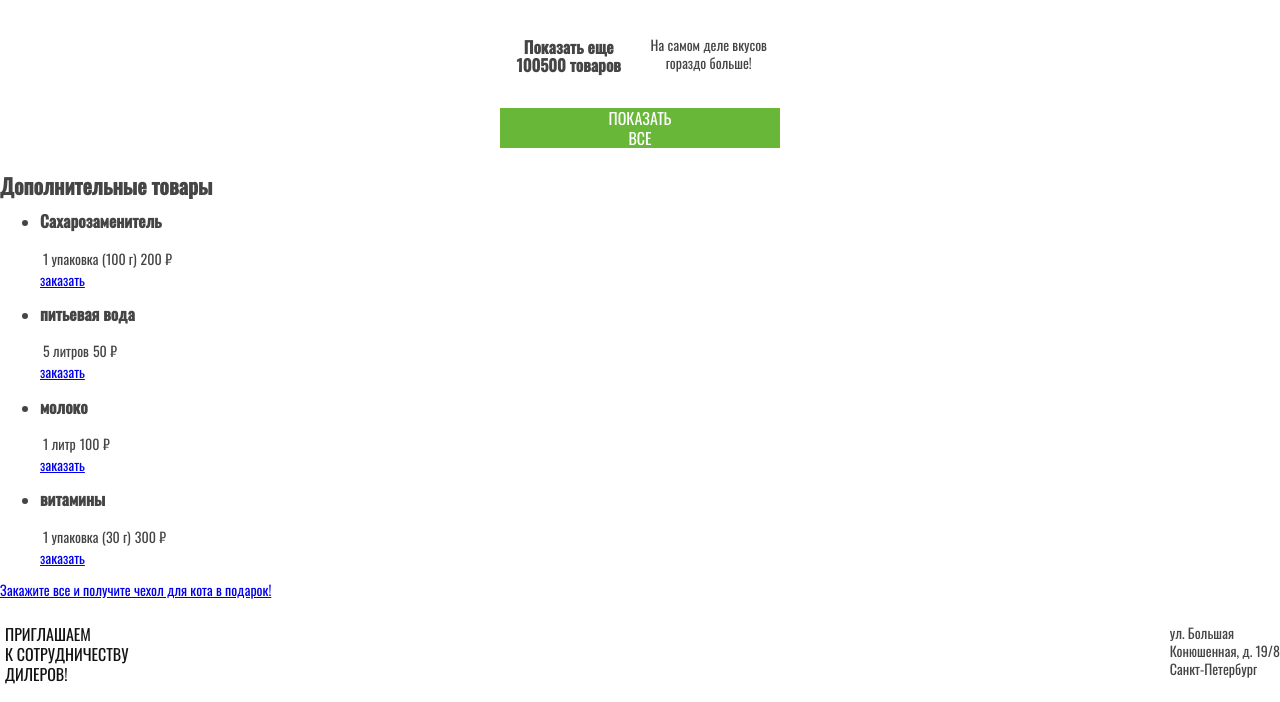
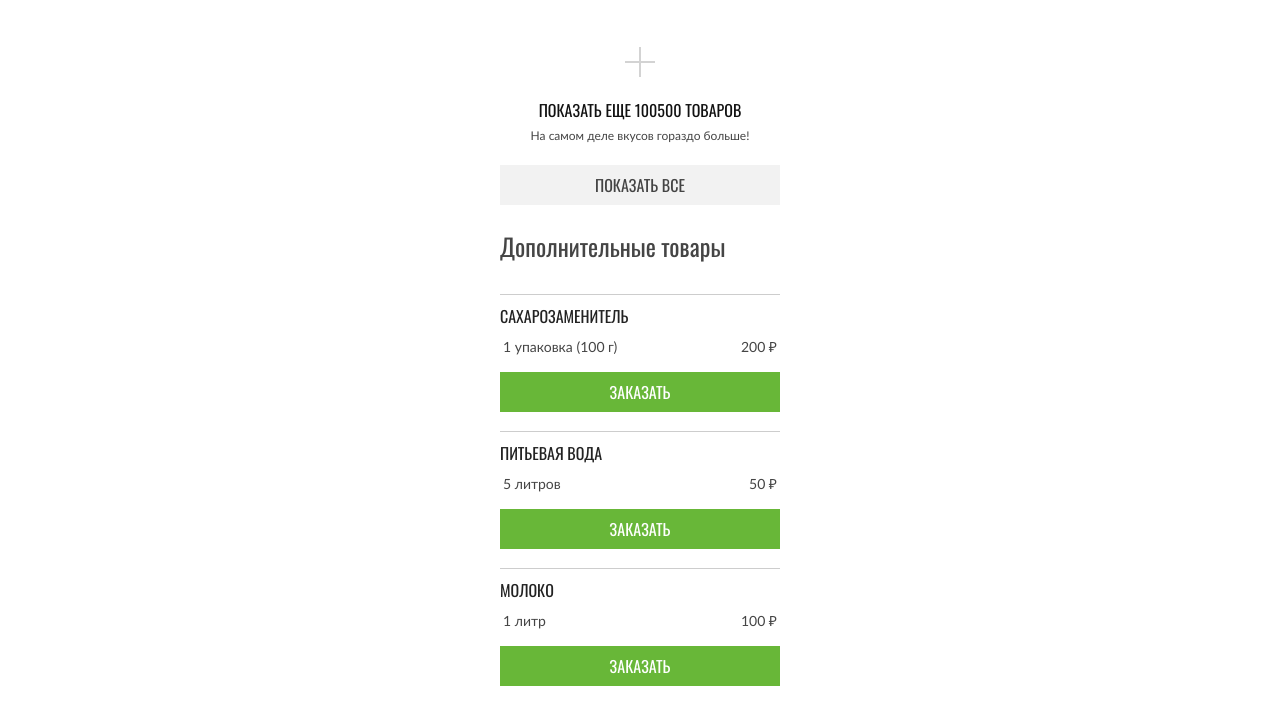
Before and after one commit to htmlacademy-adaptive/2448371-cat-energy-1, a website: page source/catalog.html in a window 1280 px wide. Shown: the part 1690-2392 px from the top of the page. Drawn offline with nearby package versions, Linux system fonts and the light colour scheme; files that its build step writes are made by us from their sources.

Commit message:
Верстка файла catalog.html

```diff
--- a/source/catalog.html
+++ b/source/catalog.html
@@ -308,18 +308,24 @@
             </div>
           </li>
           <li class="catalog__list-item product">
-            <div class="product__wrapper">
+            <div class="product__wrapper-more">
+              <svg class="product__more-add" width="30" height="30" viewBox="0 0 30 30" fill="currentColor" xmlns="http://www.w3.org/2000/svg">
+                <line x1="15" x2="15" y2="30" stroke="currentColor" stroke-width="2"/>
+                <line x1="30" y1="15" y2="15" stroke="currentColor" stroke-width="2"/>
+                </svg>
+
               <h3 class="product__more-title">Показать еще 100500 товаров</h3>
               <p class="product__more-text">На самом деле вкусов гораздо больше!</p>
             </div>
-            <div class="product__button-wrapper">
-              <a class="product__button" href="#">Показать все</a>
+            <div class="product__button-more">
+              <a class="product__button-more-text" href="#">Показать все</a>
             </div>
           </li>
         </ul>
       </div>
     </section>
     <section class="catalog-additional">
+      <div class="catalog-additional__container">
         <h2 class="catalog-additional__title">Дополнительные товары</h2>
         <ul class="catalog-additional__list">
           <li class="catalog-additional__item product-additional">
@@ -381,22 +387,41 @@
         </ul>
         <div class="catalog-additional__gift">
           <a class="catalog-additional__gift-img" href="#">
-          <span>Закажите все и получите чехол для кота в подарок!</span>
+            <svg class="catalog-additional__gift-svg" width="78" height="81" viewBox="0 0 78 81" fill="currentColor" xmlns="http://www.w3.org/2000/svg">
+              <path d="M64.0156 35.6325H14.031C12.2766 35.6325 10.8494 34.2144 10.8494 32.4709V22.9989C10.8494 21.2554 12.2766 19.8367 14.031 19.8367H64.0149C65.7687 19.8367 67.1953 21.2554 67.1953 22.9989V32.4715C67.1959 34.2144 65.7693 35.6325 64.0156 35.6325ZM14.031 22.2598C13.6276 22.2598 13.2869 22.5984 13.2869 22.9989V32.4715C13.2869 32.8786 13.6208 33.21 14.031 33.21H64.0149C64.4244 33.21 64.7578 32.8786 64.7578 32.4715V22.9989C64.7578 22.5978 64.4171 22.2598 64.0149 22.2598H14.031Z"/>
+              <path d="M57.0447 68.0821H20.999C17.6218 68.0821 14.8741 65.3512 14.8741 61.9933V34.421C14.8741 33.7523 15.4201 33.2095 16.0929 33.2095C16.7656 33.2095 17.3116 33.7523 17.3116 34.421V61.9933C17.3116 64.0148 18.9661 65.6589 20.999 65.6589H57.0447C59.077 65.6589 60.7308 64.0148 60.7308 61.9933V34.421C60.7308 33.7523 61.2768 33.2095 61.9496 33.2095C62.6223 33.2095 63.1683 33.7523 63.1683 34.421V61.9933C63.1683 65.3512 60.4213 68.0821 57.0447 68.0821Z"/>
+              <path d="M39.0225 68.0821C38.3498 68.0821 37.8038 67.5399 37.8038 66.8705V34.421C37.8038 33.7523 38.3498 33.2095 39.0225 33.2095C39.6953 33.2095 40.2413 33.7523 40.2413 34.421V66.8699C40.2413 67.5399 39.6959 68.0821 39.0225 68.0821Z"/>
+              <path d="M23.8113 22.2556C19.9966 20.2008 18.5731 15.4442 20.6383 11.6513C22.7022 7.86033 27.4864 6.44461 31.303 8.4958C37.117 11.6265 40.2565 20.3607 40.3869 20.7308L38.0877 21.5347C38.0585 21.4523 35.1256 13.31 30.1433 10.627C27.5078 9.21063 24.2062 10.1884 22.7821 12.8047C21.3567 15.4236 22.339 18.7069 24.9734 20.1251L23.8113 22.2556Z"/>
+              <path d="M54.2313 22.2556L53.071 20.1244C54.3477 19.4369 55.2782 18.2974 55.6926 16.9156C56.1063 15.5332 55.9534 14.0732 55.2617 12.8053C54.5719 11.5362 53.4263 10.6118 52.0363 10.2005C50.6457 9.78913 49.1783 9.94058 47.9023 10.6269C42.9201 13.3093 39.9871 21.4517 39.9579 21.5341L37.6587 20.7302C37.7891 20.3601 40.928 11.6259 46.7421 8.49578C48.5897 7.50109 50.7182 7.28179 52.7316 7.87788C54.7468 8.47337 56.4061 9.81397 57.4061 11.6513C58.4073 13.4881 58.6285 15.6029 58.0289 17.6062C57.4287 19.6089 56.0801 21.2597 54.2313 22.2556Z"/>
+              <path d="M61.9496 51.8567H16.0929C15.4201 51.8567 14.8741 51.3142 14.8741 50.6456C14.8741 49.9771 15.4201 49.4346 16.0929 49.4346H61.9496C62.6223 49.4346 63.1683 49.9771 63.1683 50.6456C63.1683 51.3142 62.6229 51.8567 61.9496 51.8567Z"/>
+            </svg>
+            <span class="catalog-additional__gift-img-text">Закажите все <br> и получите чехол для <br> кота в подарок!</span>
           </a>
         </div>
+      </div>
     </section>
-    <section class="contacts">
-      <div class="container">
-        <div class="contacts__info">
-          <h3 class="contacts__info-title">приглашаем <br>к сотрудничеству <br> дилеров!</h3>
-          <p class="contacts__info-text">ул. Большая<br> Конюшенная, д. 19/8 <br> Санкт-Петербург</p>
+    <section class="catalog-contacts">
+      <div class="catalog-contacts__container">
+        <div class="catalog-contacts__info">
+          <h3 class="catalog-contacts__info-title">приглашаем <br>к сотрудничеству <br> дилеров!</h3>
+          <p class="catalog-contacts__info-text">ул. Большая<br> Конюшенная, д. 19/8 <br> Санкт-Петербург</p>
         </div>
-        <div class="contacts__map"></div>
+      </div>
+    </section>
+    <section class="location">
+      <div class="location__wrapper" id="map">
+        <img class="location__img" src="./img/location.jpg" alt="Карта офиса">
+        <!-- <div style="position:relative;overflow:hidden;">
+          <a href="https://yandex.ru/maps/2/saint-petersburg/?utm_medium=mapframe&utm_source=maps" style="color:#eee;font-size:12px;position:absolute;top:0px;">Санкт‑Петербург</a>
+          <a href="https://yandex.ru/maps/2/saint-petersburg/house/bolshaya_konyushennaya_ulitsa_19_8/Z0kYdQVjSUYAQFtjfXVyeXpgZQ==/?ll=30.323036%2C59.938631&utm_medium=mapframe&utm_source=maps&z=17" style="color:#eee;font-size:12px;position:absolute;top:14px;">Большая Конюшенная улица, 19/8 — Яндекс Карты</a>
+          <iframe class="contacts__map-frame" src="https://yandex.ru/map-widget/v1/?ll=30.323036%2C59.938631&mode=search&ol=geo&ouri=ymapsbm1%3A%2F%2Fgeo%3Fdata%3DCgg1NzM5NDE4NBJh0KDQvtGB0YHQuNGPLCDQodCw0L3QutGCLdCf0LXRgtC10YDQsdGD0YDQsywg0JHQvtC70YzRiNCw0Y8g0JrQvtC90Y7RiNC10L3QvdCw0Y8g0YPQu9C40YbQsCwgMTkvOCIKDZaV8kEVKcFvQg%2C%2C&z=17" width="560" height="400" frameborder="1" allowfullscreen="true" style="position:relative;">
+          </iframe>
+        </div> -->
       </div>
     </section>
   </main>
   <footer class="footer">
-    <div class="container">
+    <div class="footer__container">
       <div class="footer__logo">
         <a href="index.html">
           <svg class="footer__logo-text" width="101" height="18" viewBox="0 0 101 18" fill="none" xmlns="http://www.w3.org/2000/svg">
--- /dev/null
+++ b/source/less/files/catalog-additional.less
@@ -0,0 +1,55 @@
+.catalog-additional {
+  width: 320px;
+  margin: 0 auto;
+}
+
+.catalog-additional__container {
+  padding-left: 20px;
+  padding-right: 20px;
+}
+
+.catalog-additional__title {
+  margin-top: 25px;
+  padding-bottom: 36px;
+  margin-bottom: 0;
+  font-size: 24px;
+  line-height: 100%;
+  font-weight: 400;
+}
+
+.catalog-additional__list {
+  list-style: none;
+  margin: 0;
+  padding: 0;
+  margin-bottom: 35px;
+}
+
+.catalog-additional__gift {
+  height: 290px;
+}
+
+.catalog-additional__gift-img {
+  width: 280px;
+  height: 290px;
+  background-image: url("/img/gift-img.png");
+  background-size: 100%;
+  text-decoration: none;
+  color: #ffffff;
+  display: flex;
+  flex-direction: column;
+  align-items: center;
+}
+
+.catalog-additional__gift-svg {
+  color: #ffffff;
+  margin-top: 59px;
+  margin-bottom: 48px;
+}
+
+.catalog-additional__gift-img-text {
+  width: 161px;
+  font-weight: 400;
+  font-size: 16px;
+  line-height: 125%;
+  text-align: center;
+}
--- /dev/null
+++ b/source/less/files/catalog-contacts.less
@@ -0,0 +1,33 @@
+.catalog-contacts {
+  background-color: #f2f2f2;
+}
+
+.catalog-contacts__container {
+  width: 320px;
+  margin: 0 auto;
+  padding-left: 20px;
+  padding-right: 20px;
+  box-sizing: border-box;
+}
+
+.catalog-contacts__info {
+  display: flex;
+  justify-content: space-between;
+  padding-top: 25px;
+  padding-bottom: 25px;
+}
+
+.catalog-contacts__info-title {
+  margin: 0;
+  font-weight: 400;
+  font-size: 16px;
+  line-height: 20px;
+  text-transform: uppercase;
+  color: #111111;
+  padding: 0 5px;
+  box-sizing: border-box;
+}
+
+.catalog-contacts__info-text {
+  margin: 0;
+}
--- a/source/less/files/catalog.less
+++ b/source/less/files/catalog.less
@@ -75,7 +75,7 @@
 }
 
 .product__button-wrapper {
-  padding: 6px 109px;
+  padding: 6px 15px;
   width: 280px;
   height: 40px;
   background-color: #68b738;
@@ -95,3 +95,55 @@
   color: #ffffff;
   text-decoration: none;
 }
+
+.product__wrapper-more {
+  display: flex;
+  flex-direction: column;
+  text-align: center;
+}
+
+.product__more-title {
+  font-size: 16px;
+  line-height: 125%;
+  text-transform: uppercase;
+  color: #111111;
+  margin: 0;
+  margin-bottom: 8px;
+  font-weight: 400;
+}
+
+.product__more-text {
+  font-size: 12px;
+  line-height: 133%;
+  color: #444444;
+  font-family: "Lato", sans-serif;
+  margin: 0;
+  margin-bottom: 21px;
+}
+
+.product__more-add {
+  color: #d3d3d3;
+  margin: 25px auto 23px;
+}
+
+.product__button-more {
+  padding: 6px 15px;
+  width: 280px;
+  height: 40px;
+  background-color: #f2f2f2;
+  box-sizing: border-box;
+  display: flex;
+  align-items: center;
+  justify-content: center;
+  margin-bottom: 29px;
+}
+
+.product__button-more-text {
+  font-weight: 400;
+  font-size: 16px;
+  line-height: 125%;
+  text-transform: uppercase;
+  text-align: center;
+  color: #444444;
+  text-decoration: none;
+}
--- a/source/less/files/footer.less
+++ b/source/less/files/footer.less
@@ -11,11 +11,13 @@
 
 .footer__logo {
   text-align: center;
-  margin-bottom: 40px;
+  margin-bottom: 20px;
 }
 
 .footer__social {
-  margin-bottom: 40px;
+  padding: 20px 5px;
+  border-bottom: 1px solid #d9d9d9;
+  border-top: 1px solid #d9d9d9;
 }
 
 .footer__social-list {
@@ -49,7 +51,7 @@
   line-height: 125%;
   color: #444444;
   align-items: center;
-  margin-bottom: 40px;
+  margin-top: 20px;
 }
 
 .footer__developer-link-text {
--- /dev/null
+++ b/source/less/files/product-additional.less
@@ -0,0 +1,53 @@
+.product-additional {
+  border-top: 1px solid #cdcdcd;
+}
+
+.product-additional__title {
+  margin: 0;
+  padding-top: 13px;
+  margin-bottom: 13px;
+  font-weight: 400;
+  font-size: 16px;
+  line-height: 100%;
+  text-transform: uppercase;
+  color: #222222;
+}
+
+.product-additional__table {
+  font-weight: 400;
+  font-size: 14px;
+  line-height: 100%;
+  font-family: "Lato", sans-serif;
+  width: 280px;
+  margin-bottom: 15px;
+}
+
+.product-additional__table-title {
+  text-align: left;
+}
+
+.product-additional__table-value {
+  text-align: right;
+}
+
+.product-additional__button-wrapper {
+  padding: 6px 15px;
+  width: 280px;
+  height: 40px;
+  background-color: #68b738;
+  box-sizing: border-box;
+  display: flex;
+  align-items: center;
+  justify-content: center;
+  margin-bottom: 19px;
+}
+
+.product-additional__button {
+  font-weight: 400;
+  font-size: 16px;
+  line-height: 125%;
+  text-transform: uppercase;
+  text-align: center;
+  color: #ffffff;
+  text-decoration: none;
+}
--- a/source/less/style.less
+++ b/source/less/style.less
@@ -12,3 +12,6 @@
 @import "./files/footer.less";
 @import "./files/title-block.less";
 @import "./files/catalog.less";
+@import "./files/catalog-additional.less";
+@import "./files/product-additional.less";
+@import "./files/catalog-contacts.less";
```
Also changed, not shown: source/img/gift-img.png (added). Lines whose indentation alone changed are shown as unchanged.
